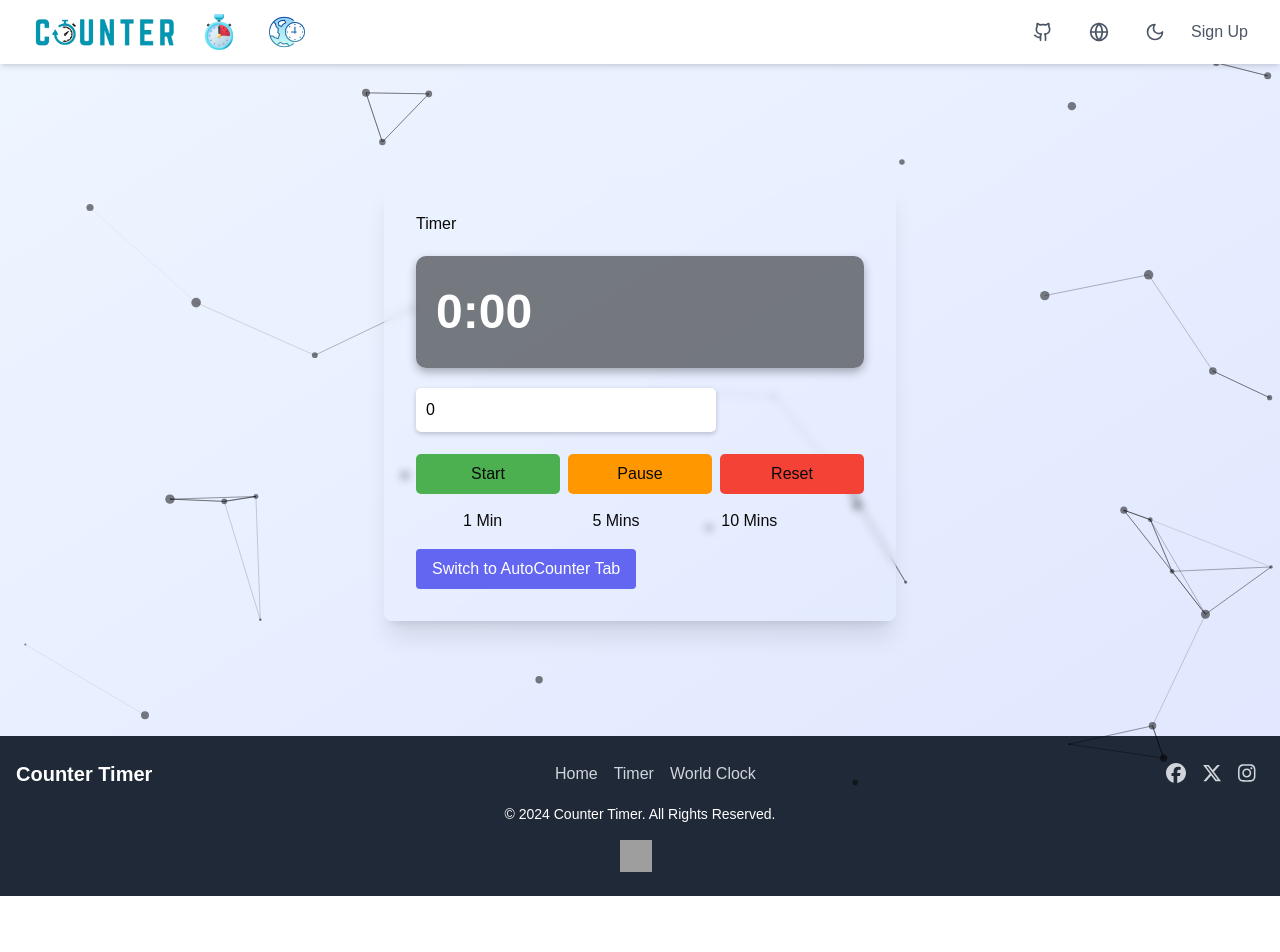
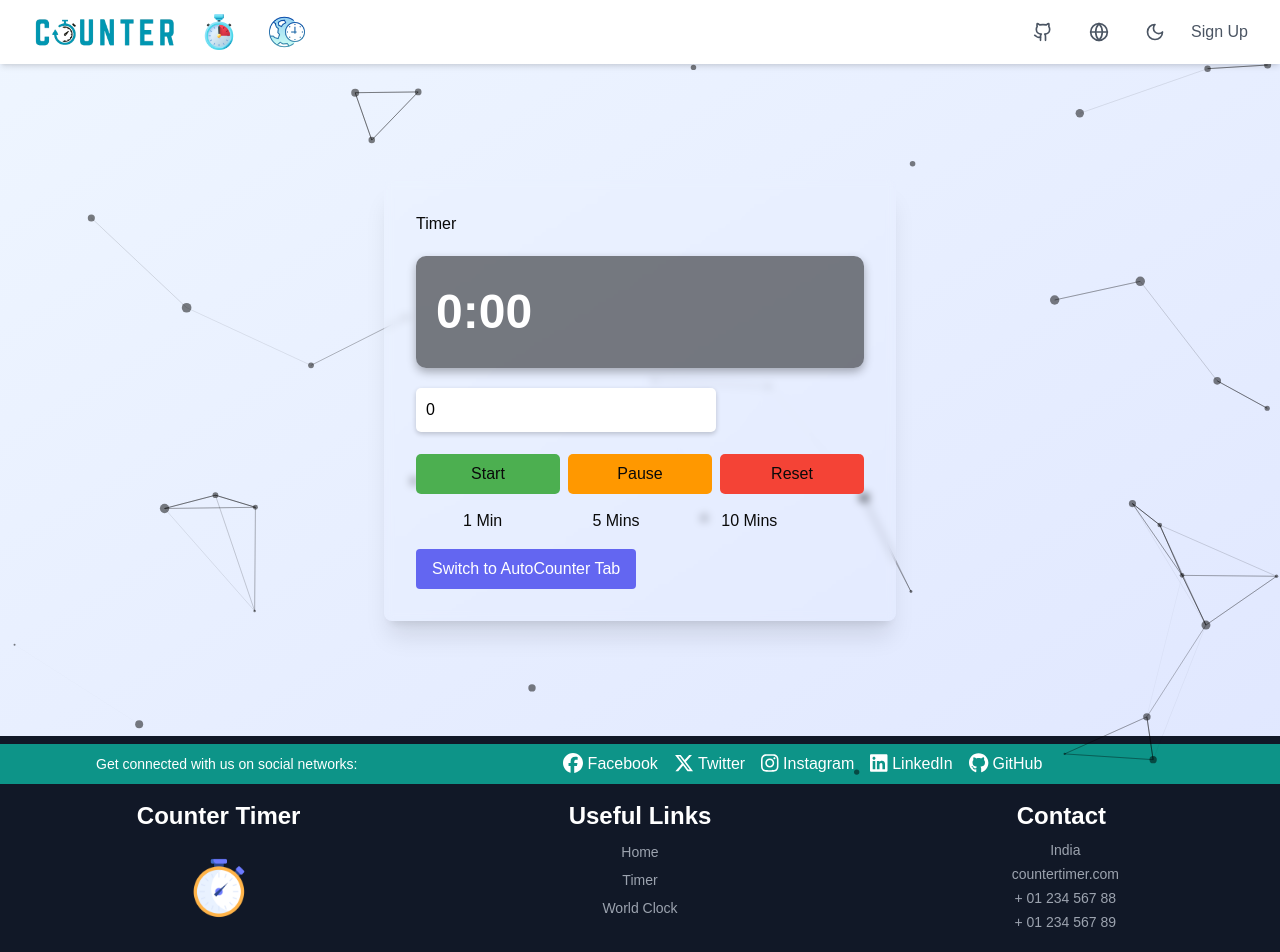
Before and after one commit to param-code/counter-app, a React (Vite) app: page /timer in a window 1280 px wide. Shown: the top 952 px of the page. Before the commit the page ends 896 px from the top, so only its background shows below. Built offline with nearby package versions, Linux system fonts and the light colour scheme; grey boxes are pictures that could not be loaded.

Commit message:
Added features and improvements to footer section

```diff
--- a/src/components/Footer.jsx
+++ b/src/components/Footer.jsx
@@ -1,50 +1,136 @@
-// Footer.js
-import React from 'react';
-import { FontAwesomeIcon } from '@fortawesome/react-fontawesome';
-import { faFacebook, faXTwitter, faInstagram } from '@fortawesome/free-brands-svg-icons';
-import GoogleTranslate from './GoogleTranslate';
+import React from "react";
+import { FontAwesomeIcon } from "@fortawesome/react-fontawesome";
+import Clock from "../assets/clock_img.png";
+import {
+  faFacebook,
+  faXTwitter,
+  faInstagram,
+  faLinkedin,
+  faGithub,
+} from "@fortawesome/free-brands-svg-icons";
+import GoogleTranslate from "./GoogleTranslate";
 
 const Footer = () => {
   return (
-        <footer className="bg-gray-800 text-white py-6">
-            <div className="container mx-auto px-4">
-                <div className="flex flex-col md:flex-row justify-between items-center">
-                    <div className="footer-logo mb-4 md:mb-0">
-                        <h1 className="text-xl font-bold hover:text-blue-400 transition-colors duration-300">Counter Timer</h1>
-                    </div>
-                    <div className="footer-links mb-4 md:mb-0">
-                        <a href="/" className="text-gray-300 hover:text-white mx-2 transition-all duration-300 hover:underline transform hover:scale-110 inline-block">Home</a>
-                        <a href="/timer" className="text-gray-300 hover:text-white mx-2 transition-all duration-300 hover:underline transform hover:scale-110 inline-block">Timer</a>
-                        <a href="/world-clock" className="text-gray-300 hover:text-white mx-2 transition-all duration-300 hover:underline transform hover:scale-110 inline-block">World Clock</a>
-                    </div>
-                    <div className="footer-socials flex">
-                        <a href="https://www.facebook.com" target="_blank" rel="noopener noreferrer" className="text-gray-300 hover:text-blue-500 mx-2 transition-all duration-300 transform hover:scale-125">
-                            <FontAwesomeIcon icon={faFacebook} size="lg" className="hover:animate-pulse" />
+    <footer className="bg-gray-900 text-white py-2"> {/* Reduced overall padding */}
+      {/* Social Media and Language */}
+      <div className="bg-teal-600 py-2"> {/* Reduced padding */}
+        <div className="container mx-auto px-4 flex justify-between items-center">
+          <p className="text-sm ml-20">Get connected with us on social networks:</p> {/* Adjusted margin */}
+          <div className="social-icons flex space-x-4">
+            <a
+              href="https://www.facebook.com"
+              target="_blank"
+              rel="noopener noreferrer"
+              className="text-white hover:text-blue-500 transition-all duration-300"
+            >
+              <FontAwesomeIcon icon={faFacebook} size="lg" /> Facebook
             </a>
-                        <a href="https://www.twitter.com" target="_blank" rel="noopener noreferrer" className="text-gray-300 hover:text-white mx-2">
-                            <FontAwesomeIcon icon={faXTwitter} size="lg" />
+            <a
+              href="https://www.twitter.com"
+              target="_blank"
+              rel="noopener noreferrer"
+              className="text-white hover:text-blue-400 transition-all duration-300"
+            >
+              <FontAwesomeIcon icon={faXTwitter} size="lg" /> Twitter
             </a>
-                        <a href="https://www.instagram.com" target="_blank" rel="noopener noreferrer" className="text-gray-300 hover:text-pink-500 mx-2 transition-all duration-300 transform hover:scale-125">
-                            <FontAwesomeIcon icon={faInstagram} size="lg" className="hover:animate-spin-slow" />
+            <a
+              href="https://www.instagram.com"
+              target="_blank"
+              rel="noopener noreferrer"
+              className="text-white hover:text-pink-500 transition-all duration-300"
+            >
+              <FontAwesomeIcon icon={faInstagram} size="lg" /> Instagram
+            </a>
+            <a
+              href="https://www.linkedin.com"
+              target="_blank"
+              rel="noopener noreferrer"
+              className="text-white hover:text-blue-600 transition-all duration-300"
+            >
+              <FontAwesomeIcon icon={faLinkedin} size="lg" /> LinkedIn
+            </a>
+            <a
+              href="https://github.com/param-code/counter-app"
+              target="_blank"
+              rel="noopener noreferrer"
+              className="text-white hover:text-gray-500 transition-all duration-300"
+            >
+              <FontAwesomeIcon icon={faGithub} size="lg" /> GitHub
             </a>
           </div>
-                </div>
-                <div className="footer-bottom mt-4 text-center">
-                    <p className="text-sm hover:text-gray-400 transition-colors duration-300">© 2024 Counter Timer. All Rights Reserved.</p>
-                </div>
-
-            </div>
-            <div className="flex items-center justify-center mt-4">
-                <img
-                    src='https://upload.wikimedia.org/wikipedia/commons/thumb/d/d7/Google_Translate_logo.svg/2048px-Google_Translate_logo.svg.png'
-                    alt="Google Translate"
-                    className="w-[2rem] h-[2rem] mr-2"
-                /></div>
-            <div className="flex items-center justify-center ml-[5rem]">
+          {/* Google Translate (Language selection) */}
+          <div className="ml-4">
             <GoogleTranslate />
           </div>
-
-
+        </div>
+      </div>
+      {/* Footer Content */}
+      <div className="container mx-auto px-4 py-4 grid grid-cols-1 md:grid-cols-3 gap-4 text-center"> {/* Reduced padding */}
+        {/* Company Info (Center aligned) */}
+        <div className="flex flex-col items-center">
+          <h2 className="font-bold text-2xl mb-2">Counter Timer</h2>
+          <img
+            src={Clock}
+            alt="Clock"
+            className="h-15 w-24 -mb-2"
+          />
+        </div>
+        {/* Useful Links (Center aligned) */}
+        <div className="flex flex-col items-center">
+          <h2 className="font-bold text-2xl mb-2">Useful Links</h2>
+          <ul>
+            <li className="mb-1">
+              <a
+                href="/"
+                className="text-gray-400 hover:text-white text-sm transition-colors duration-300"
+              >
+                Home
+              </a>
+            </li>
+            <li className="mb-1">
+              <a
+                href="/timer"
+                className="text-gray-400 hover:text-white text-sm transition-colors duration-300"
+              >
+                Timer
+              </a>
+            </li>
+            <li className="mb-1">
+              <a
+                href="/world-clock"
+                className="text-gray-400 hover:text-white text-sm transition-colors duration-300"
+              >
+                World Clock
+              </a>
+            </li>
+          </ul>
+        </div>
+        {/* Contact Info (Center aligned) */}
+        <div className="flex flex-col items-center">
+          <h2 className="font-bold text-2xl mb-2">Contact</h2>
+          <ul className="text-gray-400 text-sm">
+            <li className="mb-1">
+              <i className="fa fa-home mr-2"></i> India
+            </li>
+            <li className="mb-1">
+              <i className="fa fa-envelope mr-2"></i> countertimer.com
+            </li>
+            <li className="mb-1">
+              <i className="fa fa-phone mr-2"></i> + 01 234 567 88
+            </li>
+            <li>
+              <i className="fa fa-print mr-2"></i> + 01 234 567 89
+            </li>
+          </ul>
+        </div>
+      </div>
+      {/* Footer Bottom */}
+      <div className="bg-gray-900 py-1 text-center"> {/* Reduced padding */}
+        <p className="text-xs text-gray-500 hover:text-white cursor-pointer">
+          © 2024 Counter Timer. All Rights Reserved.
+        </p>
+      </div>
     </footer>
   );
 };
```
Also changed, not shown: src/assets/clock_img.png (added). Lines whose indentation alone changed are shown as unchanged.
